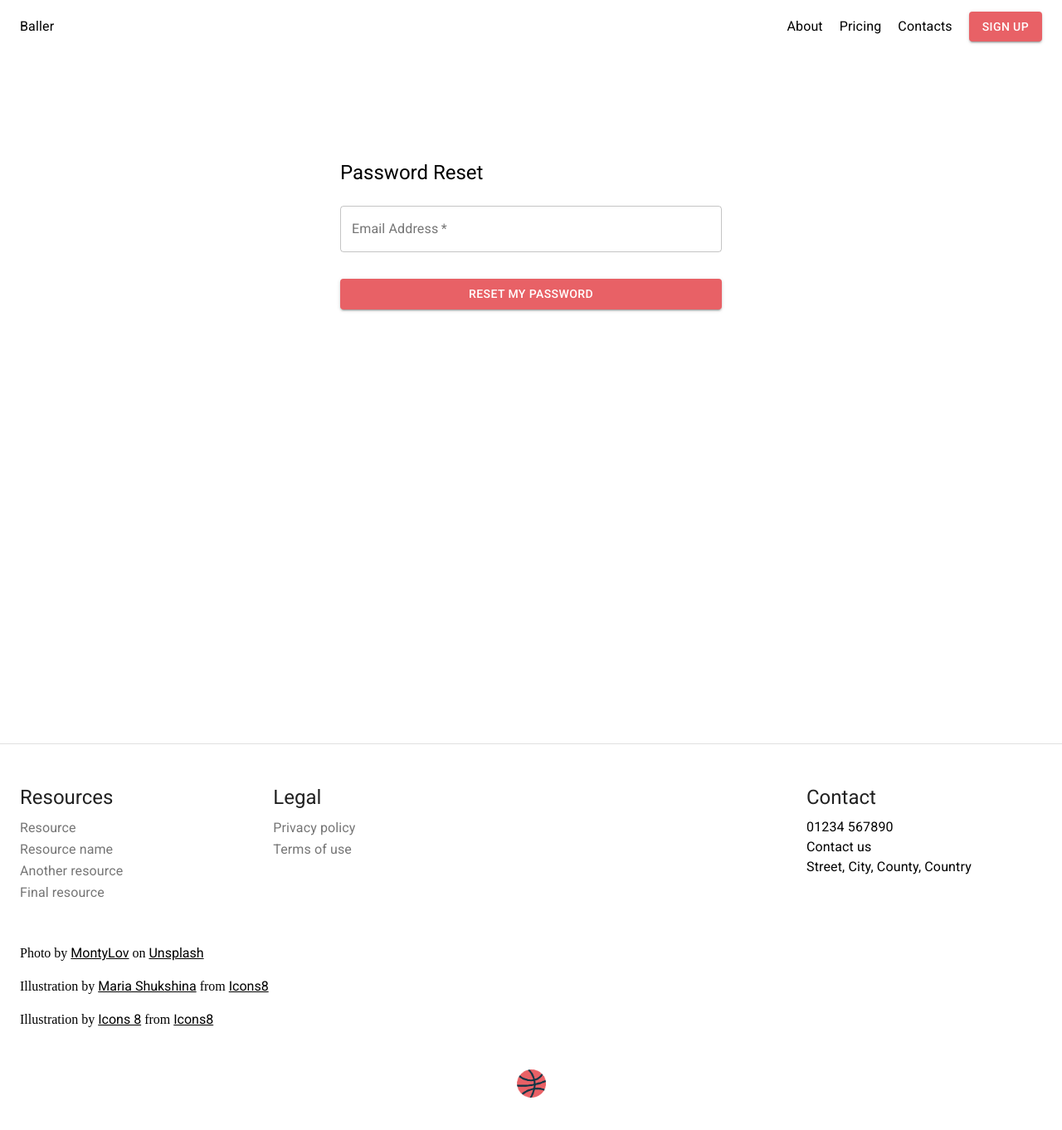
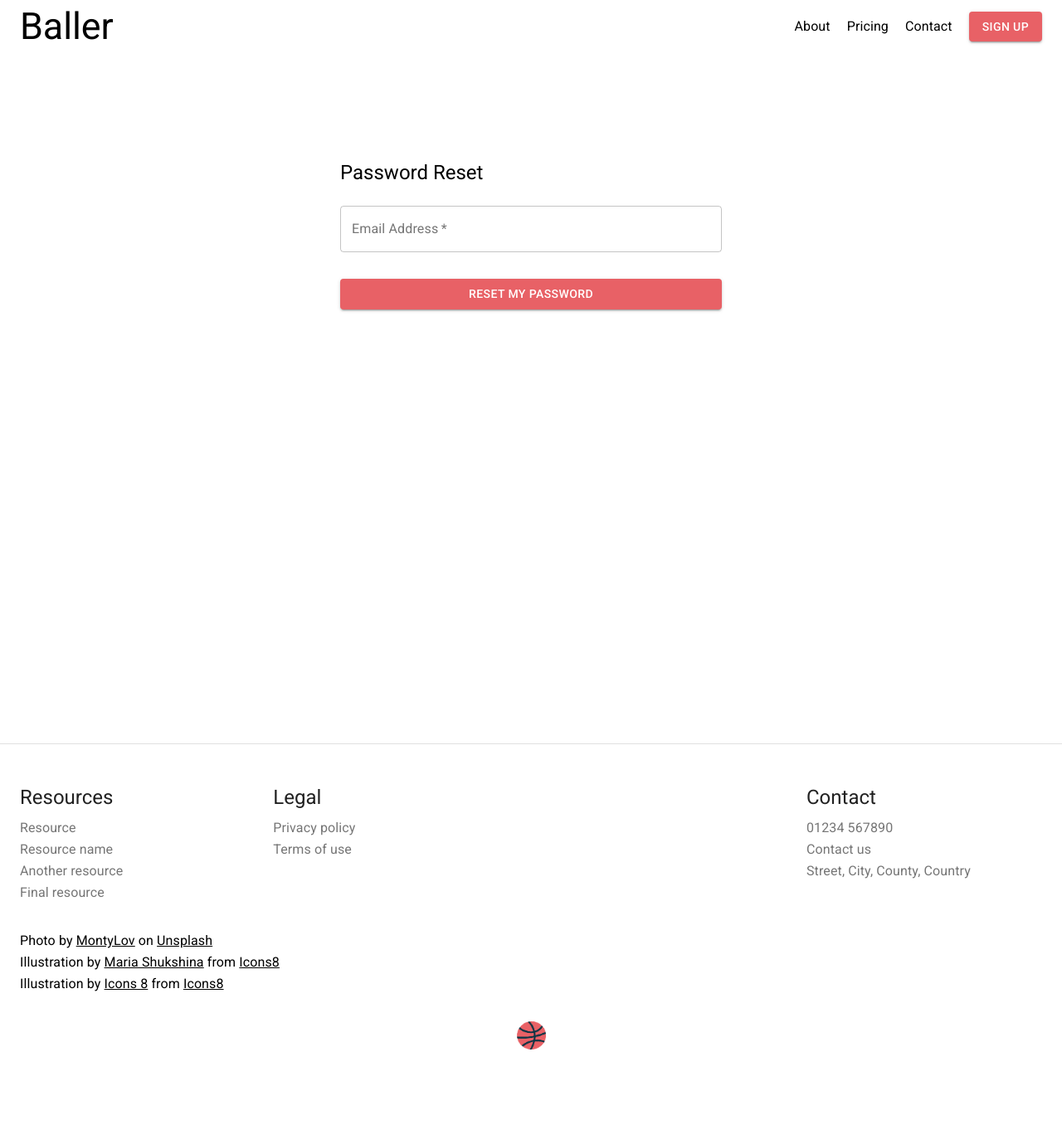
Before and after one commit to DariusPirvulescu/goco-test-client, a React (Create React App) app: page /reset in a window 1280 px wide. Shown: the top 1362 px of the page at 83% size. After the commit the page ends 1317 px from the top, so only its background shows below. Built offline with nearby package versions, Linux system fonts and the light colour scheme.

Commit message:
Adjust typefont to new initial-scale viewport

```diff
--- a/src/components/molecules/About.js
+++ b/src/components/molecules/About.js
@@ -53,12 +53,13 @@ const About = () => {
         </Grid>
         <Grid item xs={12} md={6}>
           <div className={classes.titleContainer}>
-            <Typography className={classes.title} variant="h3" component="h2">
+            <Typography className={classes.title} variant="h4" component="h2">
               About Us
             </Typography>
             <Typography
               className={classes.subtitle}
               variant="subtitle1"
+              color="textSecondary"
               component="p"
             >
               Contrary to popular belief, Lorem Ipsum is not simply random text.
@@ -68,11 +69,11 @@ const About = () => {
               the more obscure Latin words, consectetur, from a Lorem Ipsum
               passage, and going through the cites of the word in classical
               literature, discovered the undoubtable source. Lorem Ipsum comes
-              from sections 1.10.32 and 1.10.33 of `&quot;`de Finibus Bonorum et
-              Malorum`&quot;` (The Extremes of Good and Evil) by Cicero, written
+              from sections 1.10.32 and 1.10.33 of &quot;de Finibus Bonorum et
+              Malorum &quot; (The Extremes of Good and Evil) by Cicero, written
               in 45 BC. This book is a treatise on the theory of ethics, very
               popular during the Renaissance. The first line of Lorem Ipsum,
-              `&quot;`Lorem ipsum dolor sit amet..`&quot;`, comes from a line in
+              &quot;Lorem ipsum dolor sit amet..&quot;, comes from a line in
               section 1.10.32.
             </Typography>
           </div>
--- a/src/components/molecules/Footer.js
+++ b/src/components/molecules/Footer.js
@@ -64,32 +64,36 @@ const Footer = () => {
             Contact
           </Typography>
 
-          <Typography>01234 567890</Typography>
-          <Typography>
-            <TextLink to="/#">Contact us</TextLink>
+          <Typography variant="subtitle2" color="textSecondary">
+            01234 567890
           </Typography>
-          <Typography>Street, City, County, Country</Typography>
+          <TextLink to="/#" variant="subtitle2" color="textSecondary">
+          Contact us
+          </TextLink>
+          <Typography variant="subtitle2" color="textSecondary">
+            Street, City, County, Country
+          </Typography>
         </Grid>
 
         <Grid item xs={12}>
-          <p>
+          <Typography variant="subtitle2">
             Photo by{' '}
-            <a href="https://unsplash.com/@montylov?utm_source=unsplash&amp;utm_medium=referral&amp;utm_content=creditCopyText">
+            <a style={{color: '#000'}} href="https://unsplash.com/@montylov?utm_source=unsplash&amp;utm_medium=referral&amp;utm_content=creditCopyText">
               MontyLov
             </a>{' '}
             on{' '}
-            <a href="https://unsplash.com/s/photos/basketball?utm_source=unsplash&amp;utm_medium=referral&amp;utm_content=creditCopyText">
+            <a style={{color: '#000'}} href="https://unsplash.com/s/photos/basketball?utm_source=unsplash&amp;utm_medium=referral&amp;utm_content=creditCopyText">
               Unsplash
             </a>
-          </p>
-          <p>
-            Illustration by <a href="undefined">Maria Shukshina</a> from{' '}
-            <a href="https://icons8.com/">Icons8</a>
-          </p>
-          <p>
-            Illustration by <a href="undefined">Icons 8</a> from{' '}
-            <a href="https://icons8.com/">Icons8</a>
-          </p>
+          </Typography>
+          <Typography variant="subtitle2">
+            Illustration by <a style={{color: '#000'}} href="undefined">Maria Shukshina</a> from{' '}
+            <a style={{color: '#000'}} href="https://icons8.com/">Icons8</a>
+          </Typography>
+          <Typography variant="subtitle2">
+            Illustration by <a style={{color: '#000'}} href="undefined">Icons 8</a> from{' '}
+            <a style={{color: '#000'}} href="https://icons8.com/">Icons8</a>
+          </Typography>
         </Grid>
 
         <Grid item xs={12} className={classes.logoContainer}>
--- a/src/components/molecules/Header.js
+++ b/src/components/molecules/Header.js
@@ -80,8 +80,7 @@ const Header = () => {
               className={classes.subtitle}
               variant="subtitle1"
               component="h3"
-              color="textSecondary"
-            >
+              color="textSecondary" >
               Start tracking your progress with this amazing SaaS platform
             </Typography>
             {providedUser.user && providedUser.user.name ? (
--- a/src/components/molecules/Navbar.js
+++ b/src/components/molecules/Navbar.js
@@ -24,16 +24,11 @@ import { usePostFetch } from 'customHooks/usePostFetch';
 const useStyles = makeStyles((theme) => ({
   appBar: {
     boxShadow: 'none',
+    marginBottom: 20,
   },
   grow: {
     flexGrow: 1,
   },
-  // title: {
-  //   display: "none",
-  //   [theme.breakpoints.up("sm")]: {
-  //     display: "block"
-  //   }
-  // },
   sectionDesktop: {
     display: 'none',
     [theme.breakpoints.up('md')]: {
@@ -49,6 +44,9 @@ const useStyles = makeStyles((theme) => ({
   list: {
     width: 250,
     marginTop: 30,
+  },
+  listText: {
+    fontSize: theme.typography.subtitle2.fontSize,
   },
   fullList: {
     width: 'auto',
@@ -68,7 +66,7 @@ const useStyles = makeStyles((theme) => ({
 const NavBar = () => {
   const classes = useStyles();
   const [isDrawerOpen, setIsDrawerOpen] = useState(false);
-  const [menuAnchor, setMenuAnchor] = useState(null)
+  const [menuAnchor, setMenuAnchor] = useState(null);
 
   const history = useHistory();
 
@@ -79,8 +77,8 @@ const NavBar = () => {
   const { providedUser } = useContext(UserContext);
 
   useEffect(() => {
-    setMenuAnchor(null)
-  }, [])
+    setMenuAnchor(null);
+  }, []);
 
   const openDrawerHandler = () => {
     setIsDrawerOpen(true);
@@ -91,12 +89,12 @@ const NavBar = () => {
   };
 
   const handleMenuClose = () => {
-    setMenuAnchor(null)
-  }
+    setMenuAnchor(null);
+  };
 
   const handleMenuOpen = (e) => {
-    setMenuAnchor(e.currentTarget)
-  }
+    setMenuAnchor(e.currentTarget);
+  };
 
   const handleLogOut = () => {
     sendRequest('/sign-out', {});
@@ -115,21 +113,22 @@ const NavBar = () => {
             </TextLink>
           </ListItem>
         )}
+
         <ListItem>
           <TextLink hash to="/#about">
-            <ListItemText primary="About" />
+            <ListItemText primary={<Typography variant="subtitle1">About</Typography>} />
           </TextLink>
         </ListItem>
 
         <ListItem>
           <TextLink hash to="/#pricing">
-            <ListItemText primary="Pricing" />
+            <ListItemText primary={<Typography variant="subtitle1">Pricing</Typography>} />
           </TextLink>
         </ListItem>
 
         <ListItem>
           <TextLink hash to="/#contact">
-            <ListItemText primary="Contacts" />
+            <ListItemText primary={<Typography variant="subtitle1">Contacts</Typography>} />
           </TextLink>
         </ListItem>
       </List>
@@ -165,41 +164,39 @@ const NavBar = () => {
     <div className={classes.grow}>
       <AppBar color="inherit" className={classes.appBar} position="static">
         <Toolbar>
-          <Typography className={classes.title} variant="h4" noWrap>
-            <TextLink to="/">Baller</TextLink>
-          </Typography>
-
+          <TextLink to="/" variant="h3" >Baller</TextLink>
           <div className={classes.grow} />
           <div className={classes.sectionDesktop}>
             <div className={classes.navLinks}>
               <TextLink
                 hash
                 to="/#about"
-                style={{ textDecoration: 'none', color: '#000' }}
-              >
+                variant='subtitle2' >
                 About
               </TextLink>
 
               <TextLink
                 hash
                 to="/#pricing"
-                style={{ textDecoration: 'none', color: '#000' }}
-              >
+                variant='subtitle2' >
                 Pricing
               </TextLink>
 
               <TextLink
                 hash
                 to="/#contact"
-                style={{ textDecoration: 'none', color: '#000' }}
-              >
-                Contacts
+                variant='subtitle2' >
+                Contact
               </TextLink>
 
               {providedUser.user && providedUser.user.name ? (
                 <div>
                   <UserAvatar size="small" onClick={handleMenuOpen} />
-                  <DropMenu onClose={handleMenuClose} anchorEl={menuAnchor} logoutHandler={handleLogOut} />
+                  <DropMenu
+                    onClose={handleMenuClose}
+                    anchorEl={menuAnchor}
+                    logoutHandler={handleLogOut}
+                  />
                 </div>
               ) : (
                 <ButtonLink to="register" variant="contained" color="primary">
--- a/src/components/molecules/Pricing.js
+++ b/src/components/molecules/Pricing.js
@@ -37,7 +37,7 @@ const Pricing = () => {
         Pricing
       </Typography>
       <Typography
-        variant="h6"
+        variant="subtitle1"
         align="center"
         color="textSecondary"
         component="p"
@@ -69,7 +69,7 @@ const Pricing = () => {
                 {group.description.map((line) => (
                   <Typography
                     component="li"
-                    variant="subtitle1"
+                    variant="subtitle2"
                     align="center"
                     key={line}
                   >
```
